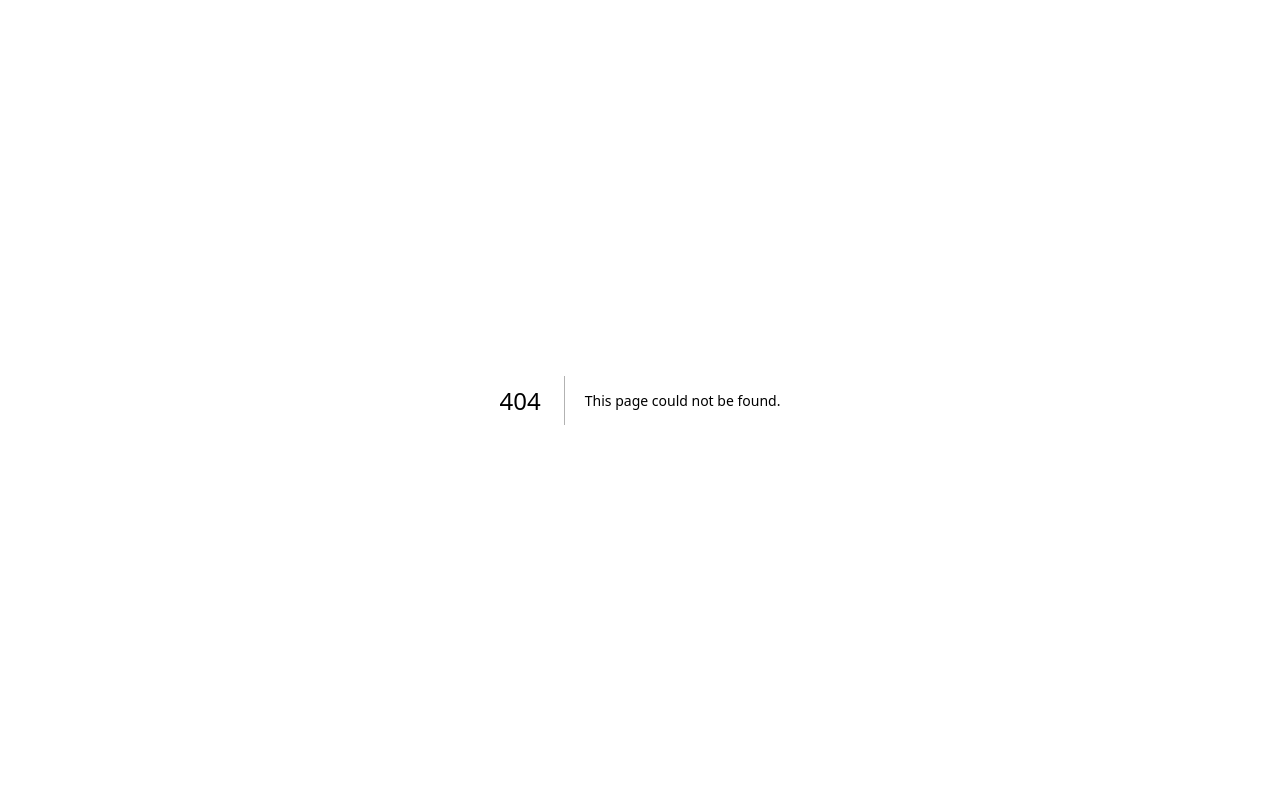
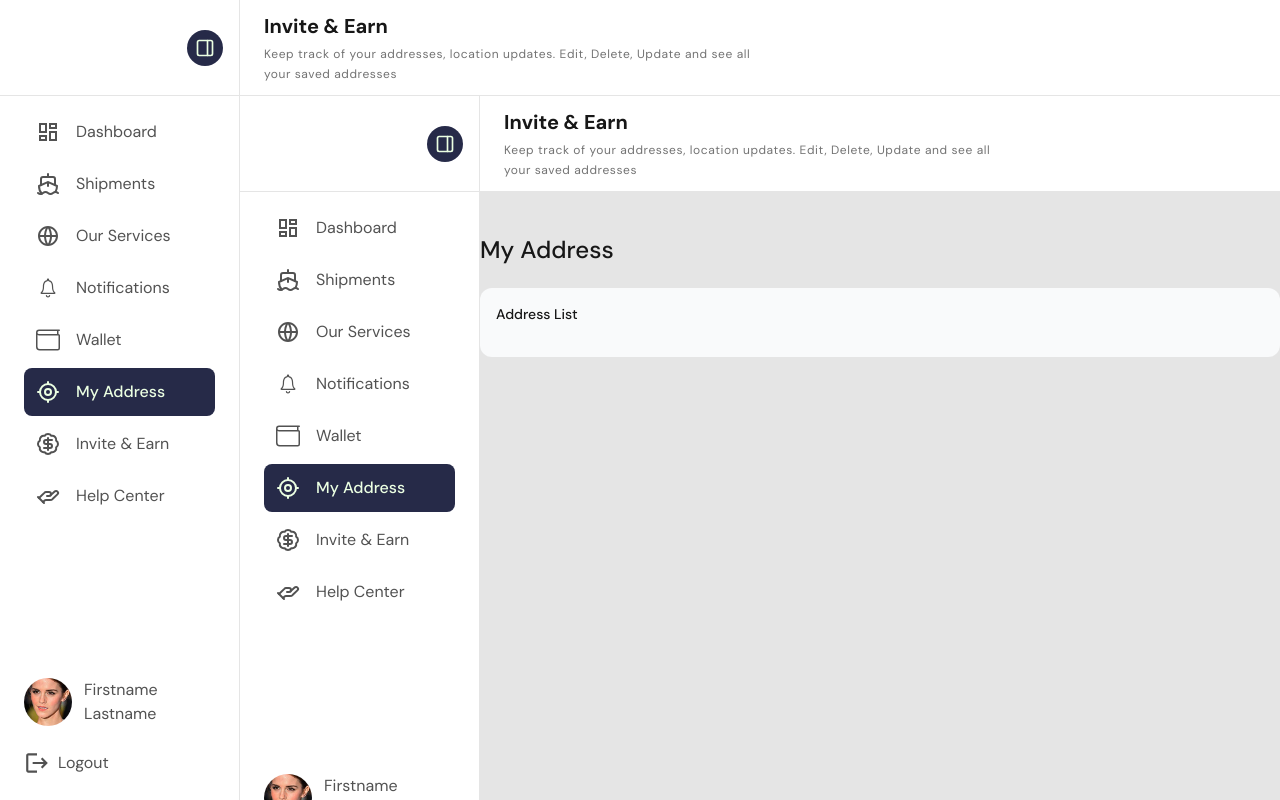
Before and after one commit to EucTech/mashonadev_dashboard_test, a Next.js app: page /dashboard/my-address in a window 1280 px wide. Before the commit this address had no page. Built offline with nearby package versions, Linux system fonts and the light colour scheme.

Commit message:
added dashboard pages

```diff
--- /dev/null
+++ b/src/app/dashboard/help-center/page.tsx
@@ -0,0 +1,22 @@
+import React from 'react'
+import Layout from '../Layout'
+
+const page = () => {
+  return (
+    <Layout>
+      <div className="w-full flex flex-col gap-5 mt-10">
+        <div className="w-full flex items-center justify-between">
+          <h2 className="text-[#171717] font-[500] text-[24px]">Help Center</h2>
+        </div>
+
+        <div className="bg-[#F9FAFB] p-4 rounded-[12px]">
+          <div className="flex justify-between items-center mb-4">
+            <h3 className="text-[14px] font-medium text-[#171717]">Help Center</h3>
+          </div>
+        </div>
+      </div>
+    </Layout>
+  )
+}
+
+export default page
--- /dev/null
+++ b/src/app/dashboard/invite-and-earn/page.tsx
@@ -0,0 +1,22 @@
+import React from 'react'
+import Layout from '../Layout'
+
+const pages = () => {
+  return (
+    <Layout>
+      <div className="w-full flex flex-col gap-5 mt-10">
+        <div className="w-full flex items-center justify-between">
+          <h2 className="text-[#171717] font-[500] text-[24px]">Invite and Earn</h2>
+        </div>
+
+        <div className="bg-[#F9FAFB] p-4 rounded-[12px]">
+          <div className="flex justify-between items-center mb-4">
+            <h3 className="text-[14px] font-medium text-[#171717]">Invite and Earn</h3>
+          </div>
+        </div>
+      </div>
+    </Layout>
+  )
+}
+
+export default pages
--- /dev/null
+++ b/src/app/dashboard/my-address/page.tsx
@@ -0,0 +1,22 @@
+import React from 'react'
+import Layout from '../Layout'
+
+const page = () => {
+  return (
+    <Layout>
+      <div className="w-full flex flex-col gap-5 mt-10">
+        <div className="w-full flex items-center justify-between">
+          <h2 className="text-[#171717] font-[500] text-[24px]">My Address</h2>
+        </div>
+
+        <div className="bg-[#F9FAFB] p-4 rounded-[12px]">
+          <div className="flex justify-between items-center mb-4">
+            <h3 className="text-[14px] font-medium text-[#171717]">Address List</h3>
+          </div>
+        </div>
+      </div>
+    </Layout>
+  )
+}
+
+export default page
--- /dev/null
+++ b/src/app/dashboard/notifications/page.tsx
@@ -0,0 +1,19 @@
+import React from 'react'
+import Layout from '../Layout'
+
+const page = () => {
+  return (
+    <Layout>
+
+      <div className='p-6'>
+        <h1 className="text-[#171717] font-[700] text-[20px]">Notification</h1>
+        <p className="text-[#737373] font-[400] text-[12px] tracking-[0.6px] leading-[1.6]">
+          Keep track of your addresses, location updates. Edit, Delete, Update
+          and see all your saved addresses
+        </p>
+      </div>
+  </Layout>
+  )
+}
+
+export default page
--- /dev/null
+++ b/src/app/dashboard/our-services/page.tsx
@@ -0,0 +1,22 @@
+import React from 'react'
+import Layout from '../Layout'
+
+const page = () => {
+  return (
+    <Layout>
+      <div className="w-full flex flex-col gap-5 mt-10">
+        <div className="w-full flex items-center justify-between">
+          <h2 className="text-[#171717] font-[500] text-[24px]">Our Services</h2>
+        </div>
+
+        <div className="bg-[#F9FAFB] p-4 rounded-[12px]">
+          <div className="flex justify-between items-center mb-4">
+            <h3 className="text-[14px] font-medium text-[#171717]">Our Services</h3>
+          </div>
+        </div>
+      </div>
+    </Layout>
+  )
+}
+
+export default page
--- /dev/null
+++ b/src/app/dashboard/page.tsx
@@ -0,0 +1,21 @@
+import React from 'react'
+import Layout from './Layout';
+import HeaderSection from '@/components/Dashboard/HeaderSection';
+import Overview from '@/components/Dashboard/Overview';
+import RecentShipment from '@/components/Dashboard/RecentShipment';
+import ShipmentDetails from '@/components/Dashboard/ShipmentDetails';
+
+const page = () => {
+  return (
+    <Layout>
+      <div className='h-full w-full flex flex-col items-start px-[5px] md:px-[29px] py-[5px] md:py-[20px]'>
+      <HeaderSection/>
+      <Overview/>
+      <RecentShipment/>
+      <ShipmentDetails/>
+      </div>
+    </Layout>
+  )
+}
+
+export default page
--- /dev/null
+++ b/src/app/dashboard/shipments/page.tsx
@@ -0,0 +1,23 @@
+import React from 'react'
+import Layout from '../Layout'
+
+const page = () => {
+  return (
+    <Layout>
+      <div className="w-full flex flex-col gap-5 mt-10">
+        <div className="w-full flex items-center justify-between">
+          <h2 className="text-[#171717] font-[500] text-[24px]">Shipments Page</h2>
+        </div>
+
+        <div className="bg-[#F9FAFB] p-4 rounded-[12px]">
+          <div className="flex justify-between items-center mb-4">
+            <h3 className="text-[14px] font-medium text-[#171717]">Shipments Page</h3>
+          </div>
+          {/* Address list goes here */}
+        </div>
+      </div>
+    </Layout>
+  )
+}
+
+export default page
--- /dev/null
+++ b/src/app/dashboard/wallet/page.tsx
@@ -0,0 +1,22 @@
+import React from 'react'
+import Layout from '../Layout'
+
+const page = () => {
+  return (
+    <Layout>
+      <div className="w-full flex flex-col gap-5 mt-10">
+        <div className="w-full flex items-center justify-between">
+          <h2 className="text-[#171717] font-[500] text-[24px]">WALLET</h2>
+        </div>
+
+        <div className="bg-[#F9FAFB] p-4 rounded-[12px]">
+          <div className="flex justify-between items-center mb-4">
+            <h3 className="text-[14px] font-medium text-[#171717]">WALLET</h3>
+          </div>
+        </div>
+      </div>
+    </Layout>
+  )
+}
+
+export default page
--- a/src/components/Dashboard/RecentShipment.tsx
+++ b/src/components/Dashboard/RecentShipment.tsx
@@ -1,8 +1,6 @@
 'use client';
 import { useState } from 'react';
 import {
-  LineChart,
-  Line,
   XAxis,
   YAxis,
   Tooltip,
--- a/src/components/Dashboard/ShipmentDetails.tsx
+++ b/src/components/Dashboard/ShipmentDetails.tsx
@@ -16,7 +16,7 @@ const ShipmentDetails = () => {
 
 
   const deliveryStatus = (status: string) => {
-    const statusClasses: any = {
+    const statusClasses: Record<string, string> = {
       "In-Transit": "text-[#CB854B] bg-[#FFEAD9]",
       "Pending": "text-[#11BB16] bg-[#D0FBD2]",
       "Delivered": "text-white bg-[#06D001]",
@@ -40,7 +40,7 @@ const ShipmentDetails = () => {
         return (
 
           <div key={index} className="w-full group flex flex-col  mt-2 rounded-[8px] bg-[#FFFFFF] px-[24px] py-[20px] border border-[#DBD7D7]">
-            <div className="flex flex-col md:flex-row items-start md:items-center justify-between border-b border-[#DBD7D7]/30 pb-4 w-full">
+            <div onClick={() => toggleOpen(index)} className="flex flex-col md:flex-row items-start md:items-center cursor-pointer justify-between border-b border-[#DBD7D7]/30 pb-4 w-full">
               <div className="flex flex-col md:flex-row items-start gap-6 md:gap-20">
                 <div className="flex flex-col items-start gap-1">
                   <p className="text-[#808080] text-[12px] font-[400]">
@@ -71,7 +71,7 @@ const ShipmentDetails = () => {
               </div>
 
               <MdOutlineKeyboardArrowDown
-                onClick={() => toggleOpen(index)}
+                // onClick={() => toggleOpen(index)}
                 className={`text-[#003701] text-[28px] mt-4 md:mt-0 cursor-pointer transition-transform duration-500 ${
                   isOpen ? "rotate-180" : "rotate-0"
                 }`}
--- a/src/components/Dashboard/Sidebar.tsx
+++ b/src/components/Dashboard/Sidebar.tsx
@@ -60,7 +60,7 @@ const Sidebar = () => {
         <button
           onClick={handleToggle}
           className={classNames(
-            "p-2 bg-[#262A48] rounded-full transition-transform duration-300",
+            "p-2 bg-[#262A48] rounded-full cursor-pointer transition-transform duration-300",
             // { "rotate-180": isCollapsed }
           )}
         >
```
